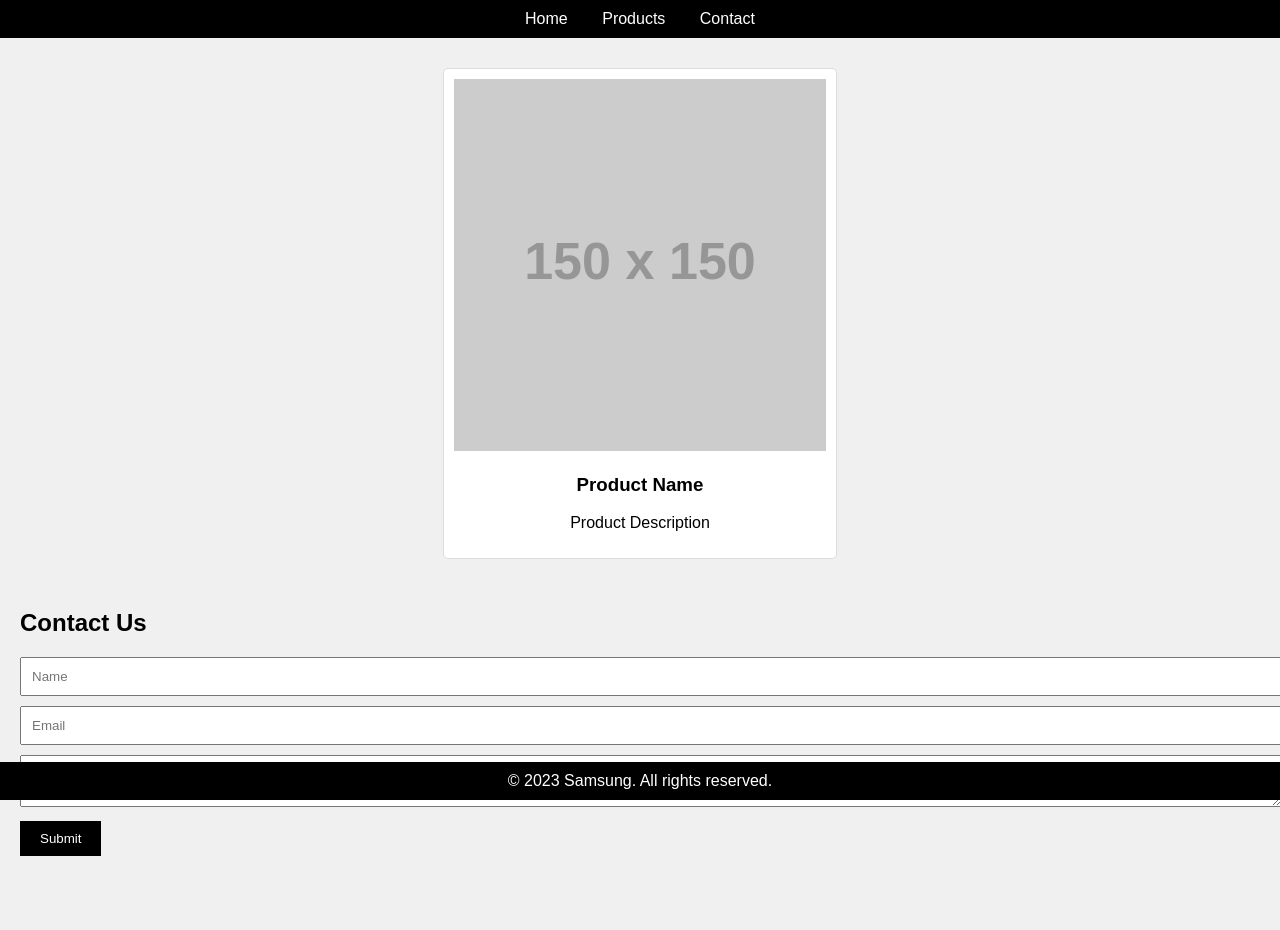
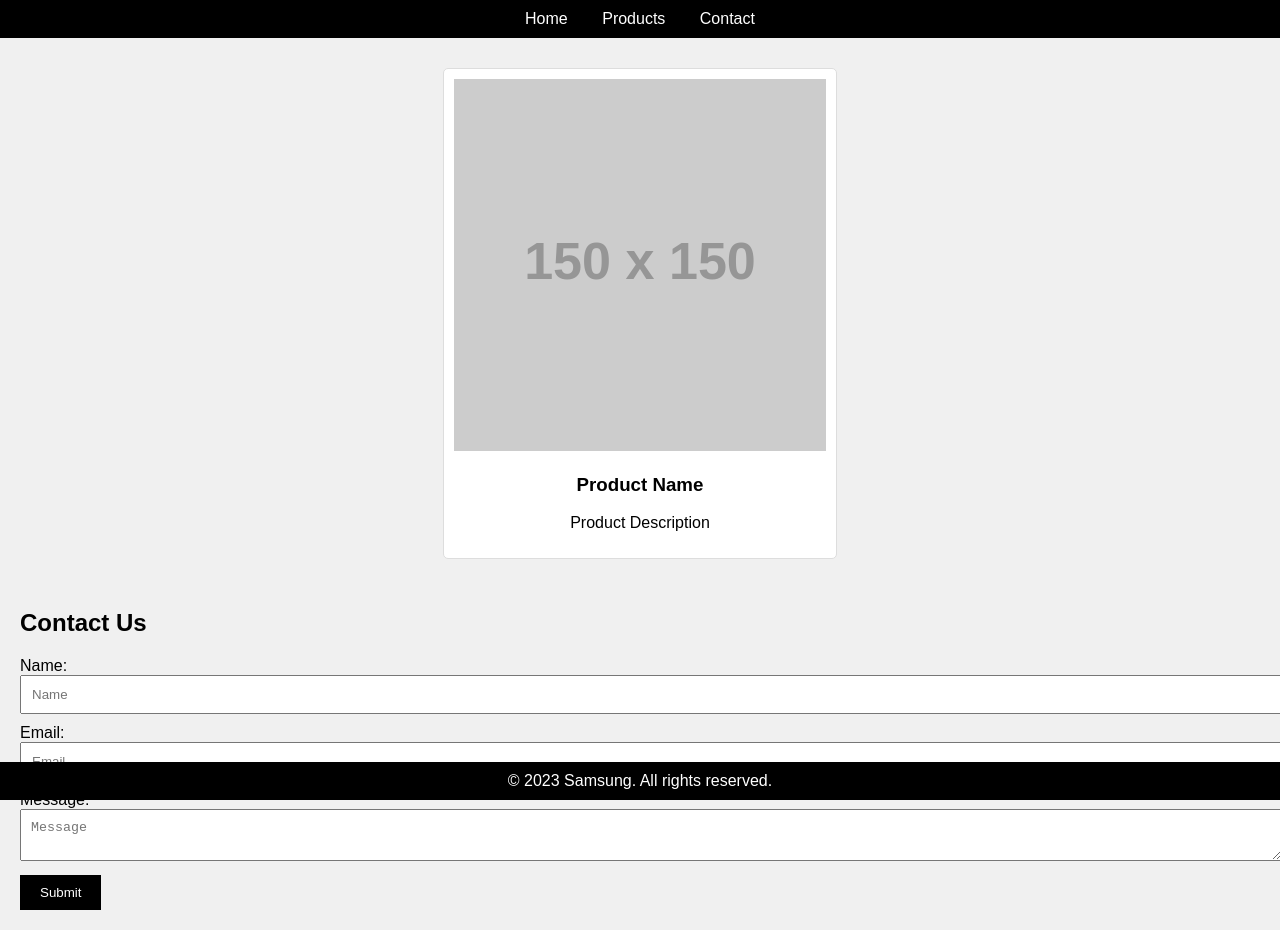
Before and after one commit to rahul-patel1/Phind-Samsung, a plain HTML site: page index.html in a window 1280 px wide. Before the commit the page ends 876 px from the top, so only its background shows below. Drawn offline with Linux system fonts and the light colour scheme; placeholder pictures from the web are drawn by us.

Commit message:
Update index.html

```diff
--- a/index.html
+++ b/index.html
@@ -93,9 +93,12 @@
 
     <form>
         <h2>Contact Us</h2>
-        <input type="text" placeholder="Name">
-        <input type="email" placeholder="Email">
-        <textarea placeholder="Message"></textarea>
+        <label for="name">Name:</label>
+        <input type="text" id="name" placeholder="Name">
+        <label for="email">Email:</label>
+        <input type="email" id="email" placeholder="Email">
+        <label for="message">Message:</label>
+        <textarea id="message" placeholder="Message"></textarea>
         <button type="submit">Submit</button>
     </form>
 
```
